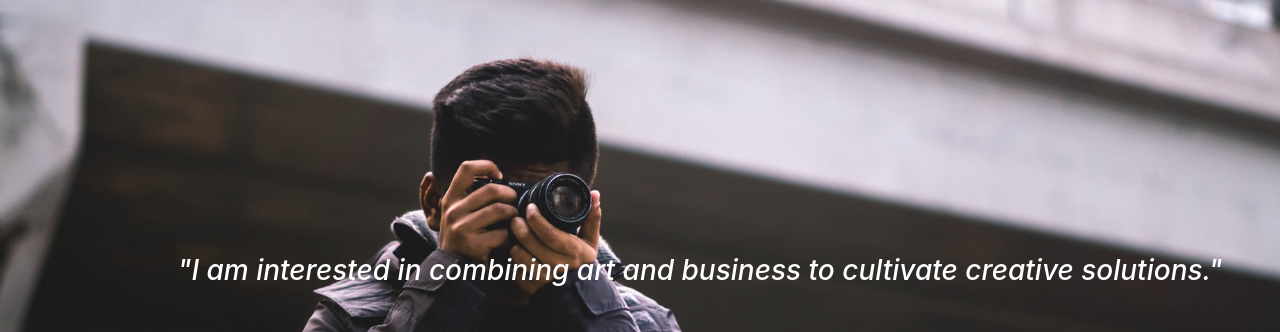
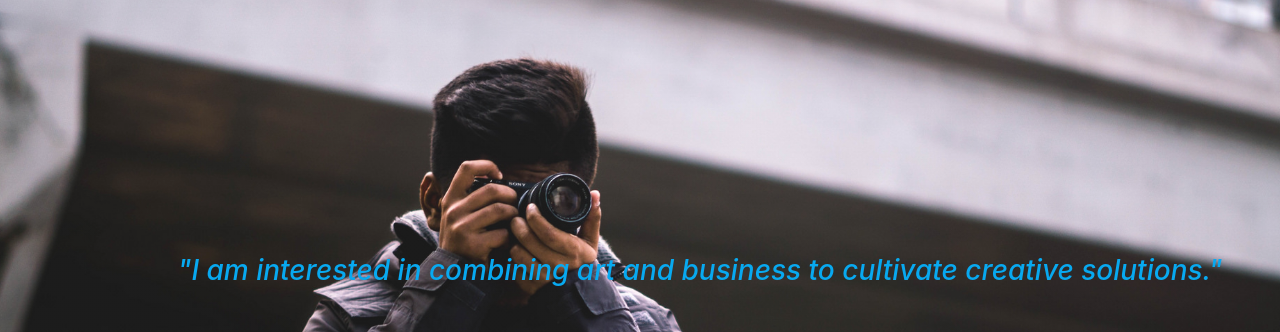
Before and after one commit to AhmedTahsin/AhmedTahsin.github.io, a website with bundled scripts: page index.html in a window 1280 px wide. Shown: the part 81-413 px from the top of the page. Built offline with nearby package versions, Linux system fonts and the light colour scheme.

Commit message:
Update index.html

```diff
--- a/index.html
+++ b/index.html
@@ -57,7 +57,7 @@
             <img src="img/My-logo-2.png" atl="my logo" width="110" height="60">
         </div>
       <div class="container text-center text-white my-auto"><br>
-        <h3 class="mb-5">
+        <h3 class="mb-5" style="color:#08A9F0;">
         <em>"I am interested in combining art and business to cultivate creative solutions."</em>
       </h3>
       <ul class="list-inline mb-5">
```
